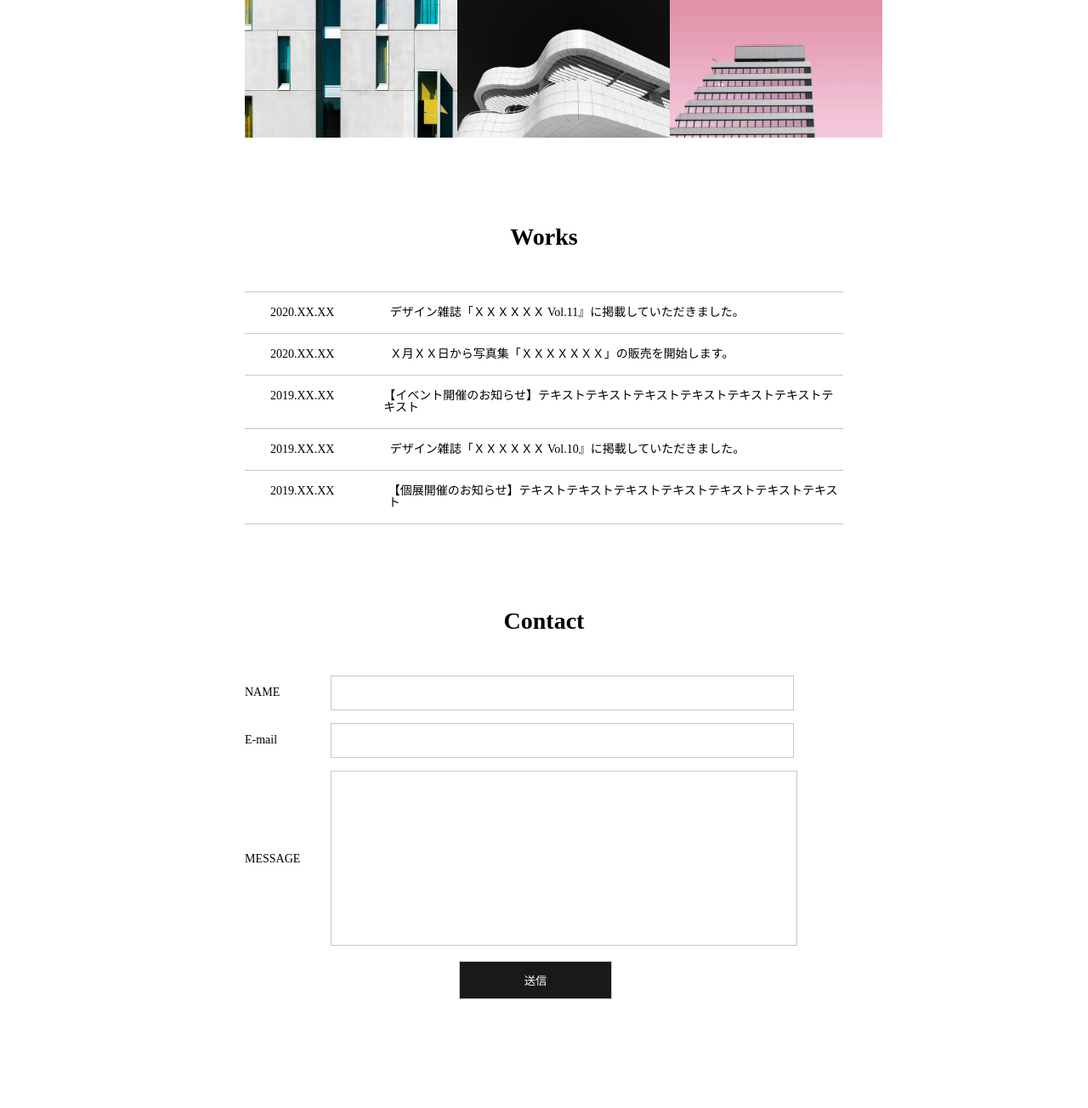
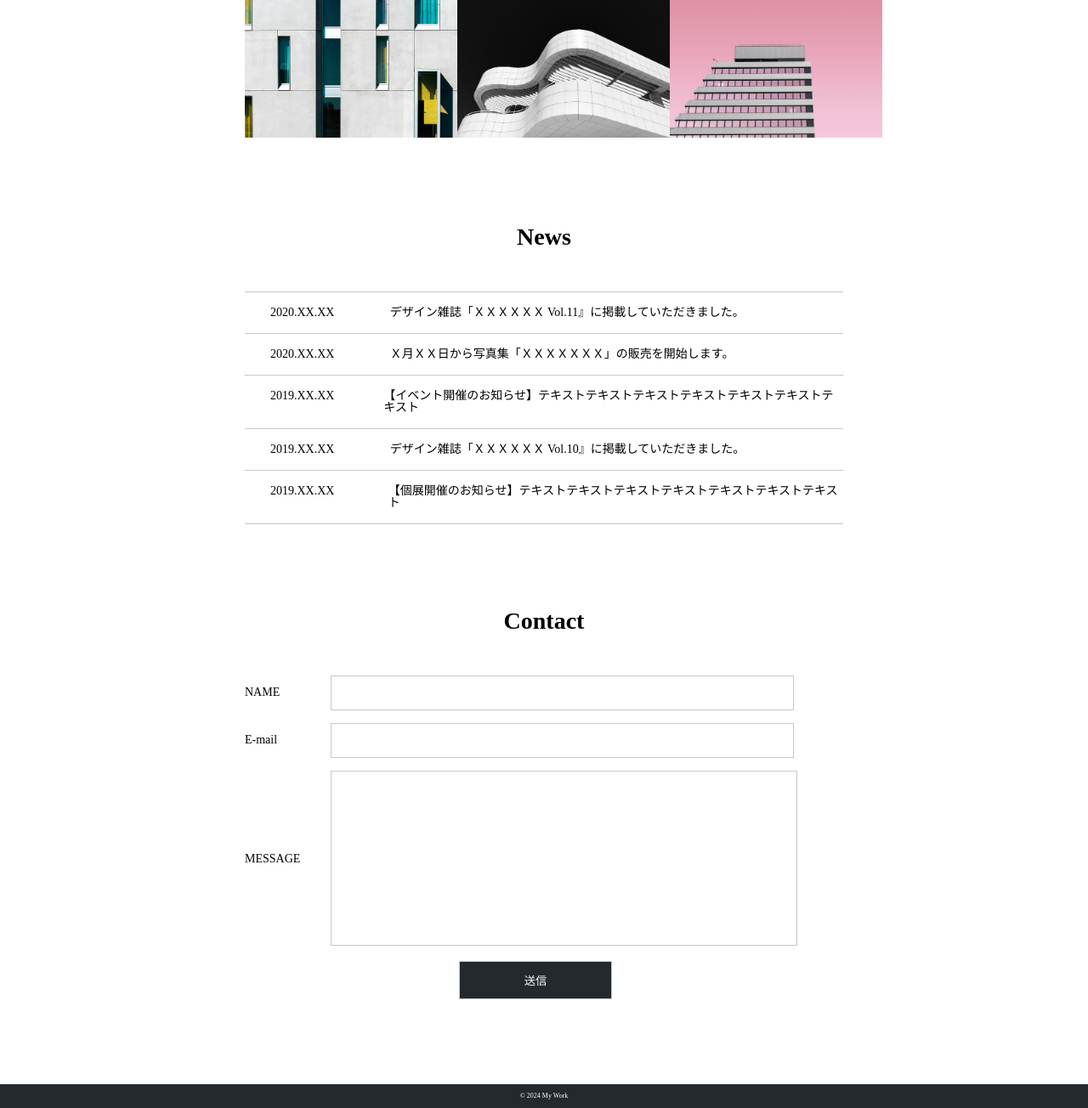
Before and after one commit to MMachida1461/WebSitePractice, a PHP site: page / in a window 1280 px wide. Shown: the part 1433-2737 px from the top of the page at 85% size. Before the commit the page ends 2609 px from the top, so only its background shows below. Run offline with PHP 8.4, Linux system fonts and the light colour scheme.

Commit message:
footer_完成

```diff
--- a/css/style.css
+++ b/css/style.css
@@ -135,5 +135,13 @@ h2{
 
 #button{
     color: #FFFFFF;
-    background-color: #1a1919;
+    background-color: #24292e;
 }
+
+#footer {
+    background-color: #24292e;
+    color: #fff;
+    font-size: 0.5rem;
+    padding: 10px 20px;
+    text-align: center;
+}
--- a/index.php
+++ b/index.php
@@ -67,7 +67,7 @@
     </div>
 
     <div class="news">
-    <h2>Works</h2>
+    <h2>News</h2>
     <!-- PHPに配列作成し、その配列から取る形にする -->
      <div class="news_list">
       <ul>
@@ -114,6 +114,8 @@
       </form>
     </div>
   </main>
-
+  <footer id="footer">
+      <p>© 2024 My Work</p>
+  </footer>
 </body>
 </html>
```
